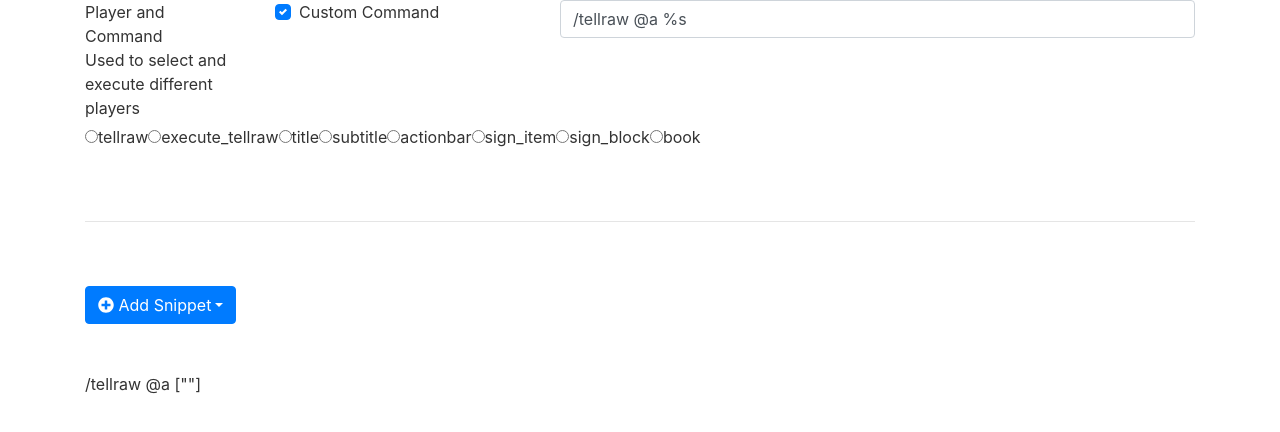
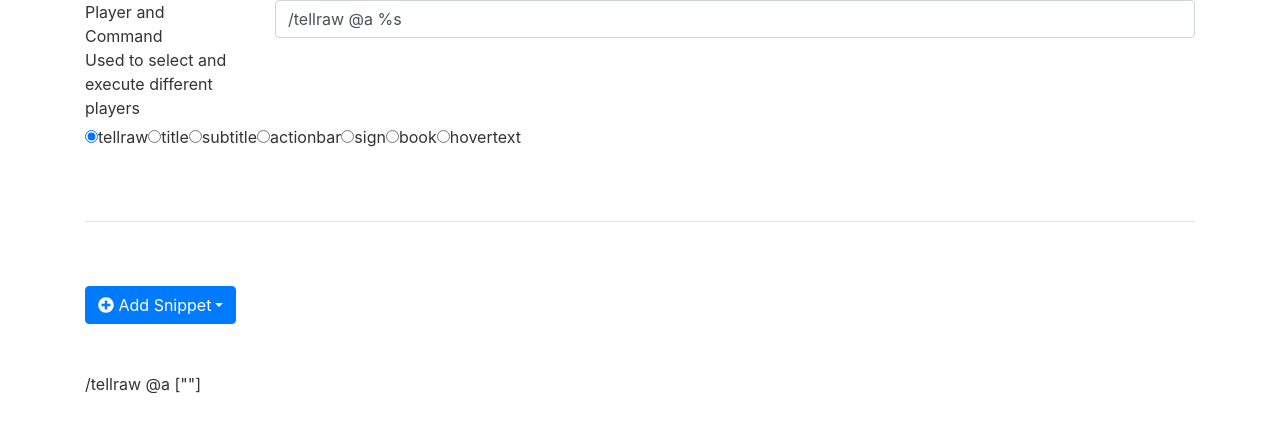
Before and after one commit to ezfe/tellraw, a React app: page / in a window 1280 px wide. Shown: the top 432 px of the page. Built offline with nearby package versions, Linux system fonts and the light colour scheme.

Commit message:
Revamped command types and feature flags

```diff
--- a/src/components/CommandTemplatesController.tsx
+++ b/src/components/CommandTemplatesController.tsx
@@ -1,8 +1,9 @@
 import * as React from "react";
-import { templates } from "../data/templates"
+import { CommandType } from "../data/templates"
 
 export interface CommandTemplatesControllerProps {
-
+  commandType: CommandType
+  updateCommandType: (CommandType) => void
 }
 
 // 'HelloProps' describes the shape of props.
@@ -13,17 +14,31 @@ export class CommandTemplatesController extends React.Component<CommandTemplates
     super(props)
 
     this.state = {}
+
+    this.updateCommandType = this.updateCommandType.bind(this)
+  }
+
+  updateCommandType(event) {
+    this.props.updateCommandType(event.target.value)
   }
 
   render() {
     return (
       <div>
         {
-                    templates.map((template, index) => {
+          Object
+            .keys(CommandType)
+            // .filter(key => { !isNaN(Number(CommandType[key])) })
+            .map(type => {
               return (
-                            <label key={`command-template-${index}`}>
-                                <input type="radio" name="mcj-type" value={template.id} />
-                                {template.id}
+                <label key={`command-template-${type}`}>
+                  <input
+                    type="radio"
+                    name="mcj-type"
+                    value={type}
+                    checked={this.props.commandType === type}
+                    onChange={this.updateCommandType} />
+                  {type}
                 </label>
               )
             })
--- a/src/components/InlineSnippetController/InlineKeybindSnippetController.tsx
+++ b/src/components/InlineSnippetController/InlineKeybindSnippetController.tsx
@@ -29,7 +29,7 @@ export class InlineKeybindSnippetController extends React.Component<InlineKeybin
   render() {
     return (
       <div className="row margin-below">
-        <div className="col-1">
+        <div className="col-1 col-sm-2">
           <InlineEditButton onClick={() => { this.props.startEditingSnippet(this.props.snippet) }} />
         </div>
         <div className="col">
--- a/src/components/InlineSnippetController/InlineScoreboardObjectiveSnippetController.tsx
+++ b/src/components/InlineSnippetController/InlineScoreboardObjectiveSnippetController.tsx
@@ -34,7 +34,7 @@ export class InlineScoreboardObjectiveSnippetController extends React.Component<
   render() {
     return (
       <div className="row margin-below">
-        <div className="col-1">
+        <div className="col-1 col-sm-2">
           <InlineEditButton onClick={() => { this.props.startEditingSnippet(this.props.snippet) }} />
         </div>
         <div className="col">
--- a/src/components/InlineSnippetController/InlineSelectorSnippetController.tsx
+++ b/src/components/InlineSnippetController/InlineSelectorSnippetController.tsx
@@ -29,7 +29,7 @@ export class InlineSelectorSnippetController extends React.Component<InlineSelec
   render() {
     return (
       <div className="row margin-below">
-        <div className="col-1">
+        <div className="col-1 col-sm-2">
           <InlineEditButton onClick={() => { this.props.startEditingSnippet(this.props.snippet) }} />
         </div>
         <div className="col">
--- a/src/components/SnippetCollection.tsx
+++ b/src/components/SnippetCollection.tsx
@@ -8,9 +8,10 @@ import { Snippet } from "../classes/Snippets/SnippetTypes/Snippet";
 import { TextSnippet } from "../classes/Snippets/SnippetTypes/TextSnippet";
 import { InlineSnippetController } from "./InlineSnippetController/InlineSnippetController";
 import { SnippetDetailController } from "./SnippetDetailController/SnippetDetailController";
+import { CommandType } from "../data/templates";
 
 export interface SnippetCollectionProps {
-  hoverRestrictions: boolean
+  commandType: CommandType
   snippets: Array<Snippet>
   updateSnippets: (snippets: Array<Snippet>) => void
 }
@@ -97,7 +98,7 @@ export class SnippetCollection extends React.Component<SnippetCollectionProps, S
 
   editor() {
     console.log(this.state)
-    return <SnippetDetailController hoverRestrictions={this.props.hoverRestrictions} snippet={this.state.editing} updateSnippet={this.updateEditing} stopEditing={this.stopEditing}/>
+    return <SnippetDetailController commandType={this.props.commandType} snippet={this.state.editing} updateSnippet={this.updateEditing} stopEditing={this.stopEditing}/>
   }
 
   listView() {
--- a/src/components/Tellraw.tsx
+++ b/src/components/Tellraw.tsx
@@ -1,10 +1,10 @@
 import * as React from "react";
 import { Snippet } from "../classes/Snippets/SnippetTypes/Snippet";
 import { VERSION } from "../constants";
-import { CommandFormat, command_template } from "../data/templates";
 import { compile } from "../helpers/compile";
 import { CommandTemplatesController } from "./CommandTemplatesController";
 import { SnippetCollection } from "./SnippetCollection";
+import { CommandType } from "../data/templates";
 
 export interface TellrawProps {
 
@@ -12,8 +12,7 @@ export interface TellrawProps {
 
 interface TellrawState {
   snippets: Array<Snippet>
-  command_format: CommandFormat,
-  custom_command: boolean,
+  commandType: CommandType,
   command: string,
   compiled: string
 }
@@ -50,19 +49,17 @@ class Tellraw extends React.Component<TellrawProps, TellrawState> {
 
     this.state = {
       snippets: loaded_snippets,
-      command_format: CommandFormat.tellraw,
-      custom_command: true,
+      commandType: CommandType.tellraw,
       command: loaded_command,
       compiled: ""
     }
 
-    // Set format
+    // Set format version
     localStorage.setItem("jformat", VERSION.toString())
 
     this.recompile = this.recompile.bind(this)
 
     this.updateCustomCommand = this.updateCustomCommand.bind(this)
-    this.toggleCustomCommand = this.toggleCustomCommand.bind(this)
   }
 
   componentDidUpdate(previousProps: TellrawProps, previousState: TellrawState) {
@@ -75,9 +72,13 @@ class Tellraw extends React.Component<TellrawProps, TellrawState> {
     this.recompile()
   }
 
-  recompile(snippets: Array<Snippet> = null, command: string = null) {
+  recompile(snippets: Array<Snippet> = null,
+            command: string = null,
+            type: CommandType = null) {
     if (snippets === null) snippets = this.state.snippets
-    if (command === null) command = this.state.custom_command ? (this.state.command) : (command_template(this.state.command_format))
+    if (command === null) command = this.state.command
+    if (type === null) type = this.state.commandType
+
     this.setState({ compiled: compile(snippets, command) })
 
     console.log("State Snippets", this.state.snippets)
@@ -88,9 +89,9 @@ class Tellraw extends React.Component<TellrawProps, TellrawState> {
     this.recompile(null, event.target.value)
   }
 
-  toggleCustomCommand(event: any) {
-    this.setState({ custom_command: event.target.checked })
-    this.recompile(null, event.target.checked ? (this.state.command) : (command_template(this.state.command_format)))
+  updateCommandType(type: CommandType) {
+    this.setState({ commandType: type })
+    this.recompile(null, null, type)
   }
 
   render() {
@@ -102,32 +103,23 @@ class Tellraw extends React.Component<TellrawProps, TellrawState> {
             <br />
             <span lang="player.description">Used to select and execute different players</span>
           </div>
-          <div className="col-3">
-            <div className="custom-control custom-checkbox">
-              <input checked={this.state.custom_command}
-                onChange={this.toggleCustomCommand}
-                type="checkbox"
-                className="custom-control-input"
-                id="custom_command_checkbox" />
-              <label className="custom-control-label" htmlFor="custom_command_checkbox">Custom Command</label>
-            </div>
-          </div>
           <div className="col">
-            <input value={this.state.custom_command ? (this.state.command) : (command_template(this.state.command_format))}
+            <input value={this.state.command}
                    onChange={this.updateCustomCommand}
                    type="text"
-                   className="form-control"
-                   disabled={!this.state.custom_command}/>
+                   className="form-control" />
           </div>
         </div>
-        <CommandTemplatesController />
+        <CommandTemplatesController commandType={this.state.commandType} updateCommandType={this.updateCommandType} />
         <br />
         <br />
         <hr />
         <br />
         <br />
 
-        <SnippetCollection hoverRestrictions={false} snippets={this.state.snippets} updateSnippets={(snippets: Array<Snippet>) => { this.setState({snippets: snippets}); this.recompile(snippets) }}/>
+        <SnippetCollection commandType={this.state.commandType}
+          snippets={this.state.snippets}
+          updateSnippets={(snippets: Array<Snippet>) => { this.setState({snippets: snippets}); this.recompile(snippets) }} />
 
         <br />
         <br />
--- a/src/data/templates.tsx
+++ b/src/data/templates.tsx
@@ -1,90 +1,98 @@
-export const MOUSE_ACTION_HOVER = "MA_HOVER";
-export const MOUSE_ACTION_CLICK = "MA_CLICK";
-export const MOUSE_ACTION_INSERTION = "MA_INSERTION";
-
-export enum CommandFormat {
+export enum CommandType {
     tellraw = "tellraw",
-    execute_tellraw = "execute_tellraw",
     title = "title",
     subtitle = "subtitle",
     actionbar = "actionbar",
-    sign_item = "sign_item",
-    sign_block = "sign_block",
-    book = "book"
+    sign = "sign",
+    book = "book",
+    hovertext = "hover-text"
 }
 
-export function command_template(format: CommandFormat) {
-    switch (format) {
-        case CommandFormat.tellraw:
-            return "/tellraw @p %s"
-        default:
-            return "<unimplemented>";
+export enum FeatureType {
+    clicking,
+    hovering,
+    insertion
+}
+
+export function isFeatureAvailable(commandType: CommandType, feature: FeatureType): boolean {
+    if (feature == FeatureType.clicking ||
+        feature == FeatureType.hovering ||
+        feature == FeatureType.insertion) {
+
+        if (commandType == CommandType.tellraw ||
+            commandType == CommandType.book) {
+                return true
+        } else {
+            return false
+        }
+    } else {
+        return true
     }
 }
 
-class Template {
-    id: string
-    command: string
-    version: string
-    formatType: string
-    mouseActionOptions: Array<string>
-}
+// class Template {
+//     id: string
+//     command: string
+//     version: string
+//     formatType: string
+//     mouseActionOptions: Array<string>
+// }
 
-export const templates: Array<Template> = [
-    {
-        id: "tellraw",
-        command: "/tellraw @p %s",
-        version: "1.7",
-        formatType: "standardjson",
-        mouseActionOptions: [MOUSE_ACTION_HOVER, MOUSE_ACTION_CLICK, MOUSE_ACTION_INSERTION]
-    } as Template,
-    {
-        id: "execute_tellraw",
-        command: "/execute @a ~ ~ ~ tellraw @p %s",
-        version: "1.8",
-        formatType: "standardjson",
-        mouseActionOptions: [MOUSE_ACTION_HOVER, MOUSE_ACTION_CLICK, MOUSE_ACTION_INSERTION]
-    } as Template,
-    {
-        id: "title",
-        command: "/title @a title %s",
-        version: "1.8",
-        formatType: "standardjson",
-        mouseActionOptions: []
-    } as Template,
-    {
-        id: "subtitle",
-        command: "/title @a subtitle %s",
-        version: "1.8",
-        formatType: "standardjson",
-        mouseActionOptions: []
-    } as Template,
-    {
-        id: "actionbar",
-        command: "/title @a actionbar %s",
-        version: "1.11",
-        formatType: "standardjson",
-        mouseActionOptions: []
-    } as Template,
-    {
-        id: "sign_item",
-        command: '/give @p sign 1 0 {BlockEntityTag:{%s,id:"Sign"}}',
-        version: "1.8",
-        formatType: "signset",
-        mouseActionOptions: []
-    } as Template,
-    {
-        id: "sign_block",
-        command: "/blockdata [x] [y] [z] {%s}",
-        version: "1.8",
-        formatType: "signset",
-        mouseActionOptions: []
-    } as Template,
-    {
-        id: "book",
-        command: "/give @p written_book{pages:%s,title:CustomBook,author:Player}",
-        version: "1.13",
-        formatType: "bookarray",
-        mouseActionOptions: [MOUSE_ACTION_HOVER, MOUSE_ACTION_CLICK, MOUSE_ACTION_INSERTION]
-    } as Template
-];
+// export const templates: Array<Template> = [
+//     {
+//         id: "tellraw",
+//         command: "/tellraw @p %s",
+//         version: "1.7",
+//         formatType: "standardjson",
+//         mouseActionOptions: [MOUSE_ACTION_HOVER, MOUSE_ACTION_CLICK, MOUSE_ACTION_INSERTION]
+//     } as Template,
+//     {
+//         id: "execute_tellraw",
+//         command: "/execute @a ~ ~ ~ tellraw @p %s",
+//         version: "1.8",
+//         formatType: "standardjson",
+//         mouseActionOptions: [MOUSE_ACTION_HOVER, MOUSE_ACTION_CLICK, MOUSE_ACTION_INSERTION]
+//     } as Template,
+//     {
+//         id: "title",
+//         command: "/title @a title %s",
+//         version: "1.8",
+//         formatType: "standardjson",
+//         mouseActionOptions: []
+//     } as Template,
+//     {
+//         id: "subtitle",
+//         command: "/title @a subtitle %s",
+//         version: "1.8",
+//         formatType: "standardjson",
+//         mouseActionOptions: []
+//     } as Template,
+//     {
+//         id: "actionbar",
+//         command: "/title @a actionbar %s",
+//         version: "1.11",
+//         formatType: "standardjson",
+//         mouseActionOptions: []
+//     } as Template,
+//     {
+//         id: "sign_item",
+//         command: '/give @p sign 1 0 {BlockEntityTag:{%s,id:"Sign"}}',
+//         version: "1.8",
+//         formatType: "signset",
+//         mouseActionOptions: []
+//     } as Template,
+//     {
+//         id: "sign_block",
+//         command: "/blockdata [x] [y] [z] {%s}",
+//         version: "1.8",
+//         formatType: "signset",
+//         mouseActionOptions: []
+//     } as Template,
+//     {
+//         id: "book",
+//         command: "/give @p written_book{pages:%s,title:CustomBook,author:Player}",
+//         version: "1.13",
+//         formatType: "bookarray",
+//         mouseActionOptions: [MOUSE_ACTION_HOVER, MOUSE_ACTION_CLICK, MOUSE_ACTION_INSERTION]
+//     } as Template
+// ];
```
Also changed, not shown: src/components/SnippetDetailController/SnippetDetailController.tsx (+9 -4 lines). Lines whose indentation alone changed are shown as unchanged.
